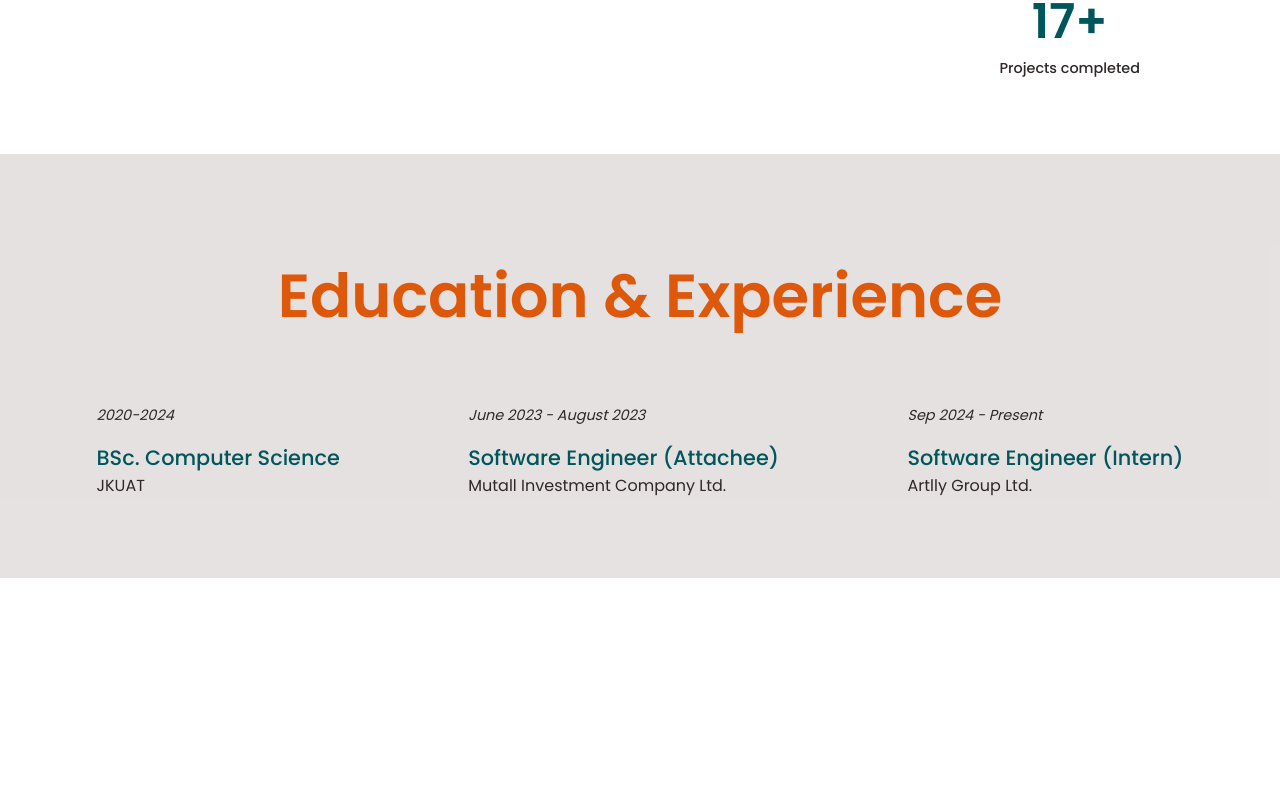
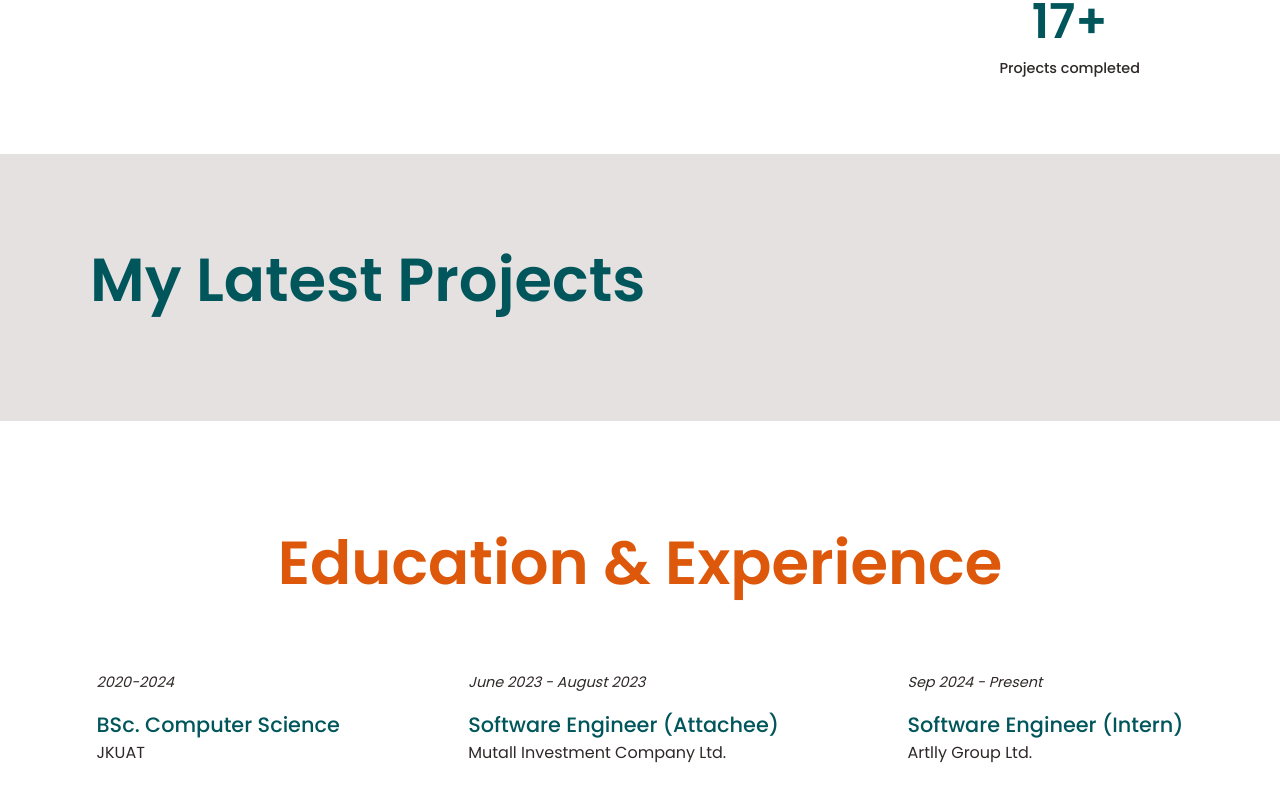
Before and after one commit to SamGombs20/NextPortfolio, a Next.js app: page / in a window 1280 px wide. Shown: the part 1279-2079 px from the top of the page. Before the commit the page ends 1857 px from the top, so only its background shows below. Built offline with nearby package versions, Linux system fonts and the light colour scheme.

Commit message:
Update:Experience module development done

```diff
--- a/app/components/projects.tsx
+++ b/app/components/projects.tsx
@@ -1,7 +1,16 @@
-export const Projects = ()=>{
-    return(
-        <div className="">
+import style from "../styles/projects.module.css";
+export const Projects = () => {
+  return (
+    <div className={style.main}>
+      <div className={style.projects_container}>
+        <p className={`${style.title} title-text`}>My Latest Projects</p>
+        <div className={style.projects_list}>
+            <div>
 
+            </div>
         </div>
-    );
-}
+      </div>
+
+    </div>
+  );
+};
--- a/app/globals.css
+++ b/app/globals.css
@@ -6,18 +6,18 @@
   --primary-bg: #5c4847;
   --primary-dark: #2f2828;
   --primary-light: #5c484729;
-  --primary-lighter:#5c48470b;
+  --primary-lighter: #5c48470b;
   --accent-gold: #d4a373;
   --accent-green: #00565b;
   --text-primary: #f5f0e9;
   --text-secondary: #d4c9c2;
   --accent-orange: #de580b;
-  --transparent-white:rgba(255, 255, 255, 0.251);
-  --box-shadow:0px 1px 0px rgba(0, 0, 0, 0.204);
+  --transparent-white: rgba(255, 255, 255, 0.251);
+  --box-shadow: 0px 1px 0px rgba(0, 0, 0, 0.204);
 }
 
-
-@media (prefers-color-scheme: dark) {}
+@media (prefers-color-scheme: dark) {
+}
 
 body {
   background-color: white;
@@ -30,3 +30,7 @@ fa-bars {
   cursor: pointer;
   color: var(--primary-bg);
 }
+.title-text {
+  font-size: 3.8rem;
+  font-weight: 600;
+}
--- a/app/page.tsx
+++ b/app/page.tsx
@@ -1,5 +1,6 @@
 import { Banner } from './components/banner';
 import { Experience } from './components/experience';
+import { Projects } from './components/projects';
 import { Services } from './components/services';
 import style from './styles/home.module.css'
 export default function Home() {
@@ -7,6 +8,7 @@ export default function Home() {
     <div>
       <Banner/>
       <Services/>
+      <Projects/>
       <Experience/>
     </div>
   );
--- a/app/styles/experience.module.css
+++ b/app/styles/experience.module.css
@@ -1,6 +1,4 @@
-.main{
-    background-color: var(--primary-light);
-}
+
 .experience_container{
     padding-top: 6rem;
     padding-bottom: 5rem;
--- /dev/null
+++ b/app/styles/projects.module.css
@@ -0,0 +1,14 @@
+.main{
+    background-color: var(--primary-light);
+    padding-top: 4rem;
+    padding-bottom: 5rem;
+}
+.projects_container{
+    max-width: 1100px;
+    padding: 1rem;
+    margin-left: auto;
+    margin-right: auto;
+}
+.title{
+    color: var(--accent-green);
+}
```
